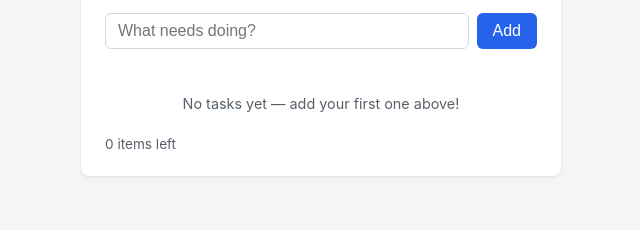
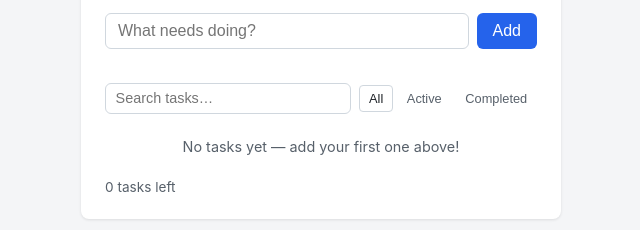
Before and after one commit to dgusti59/todo-app, a website: page index.html in a window 1280 px wide. Shown: the part 104-334 px from the top of the page, without its empty margins (319-959 px from the left). Drawn offline with Linux system fonts and the light colour scheme.

Commit message:
Add active/completed filters, text search, and task counter
Filter buttons narrow the list to active or completed items, the
search box narrows by matching text as you type, and both combine
with the existing tasks-left counter.

```diff
--- a/index.html
+++ b/index.html
@@ -22,6 +22,21 @@
     </form>
     <p id="todo-error" class="error" role="alert"></p>
 
+    <div class="controls">
+      <input
+        id="search-input"
+        type="search"
+        class="search-input"
+        placeholder="Search tasks…"
+        autocomplete="off"
+      />
+      <div class="filters" id="filters">
+        <button type="button" data-filter="all" class="active">All</button>
+        <button type="button" data-filter="active">Active</button>
+        <button type="button" data-filter="completed">Completed</button>
+      </div>
+    </div>
+
     <ul id="todo-list" class="todo-list"></ul>
     <p id="empty-state" class="empty-state">No tasks yet — add your first one above!</p>
 
--- a/script.js
+++ b/script.js
@@ -6,9 +6,13 @@ const list = document.getElementById("todo-list");
 const countEl = document.getElementById("todo-count");
 const errorEl = document.getElementById("todo-error");
 const emptyStateEl = document.getElementById("empty-state");
+const searchInput = document.getElementById("search-input");
+const filtersEl = document.getElementById("filters");
 
 let todos = loadTodos();
 let editingId = null;
+let filter = "all";
+let search = "";
 
 function loadTodos() {
   try {
@@ -54,11 +58,31 @@ function editTodo(id, text) {
   render();
 }
 
+function visibleTodos() {
+  return todos
+    .filter((t) => {
+      if (filter === "active") return !t.completed;
+      if (filter === "completed") return t.completed;
+      return true;
+    })
+    .filter((t) => t.text.toLowerCase().includes(search.toLowerCase()));
+}
+
 function render() {
   list.innerHTML = "";
-  emptyStateEl.hidden = todos.length !== 0;
+  const visible = visibleTodos();
 
-  for (const todo of todos) {
+  if (todos.length === 0) {
+    emptyStateEl.textContent = "No tasks yet — add your first one above!";
+    emptyStateEl.hidden = false;
+  } else if (visible.length === 0) {
+    emptyStateEl.textContent = "No tasks match your filters.";
+    emptyStateEl.hidden = false;
+  } else {
+    emptyStateEl.hidden = true;
+  }
+
+  for (const todo of visible) {
     const li = document.createElement("li");
     li.className = `todo-item${todo.completed ? " completed" : ""}`;
 
@@ -113,7 +137,7 @@ function render() {
   }
 
   const remaining = todos.filter((t) => !t.completed).length;
-  countEl.textContent = `${remaining} item${remaining === 1 ? "" : "s"} left`;
+  countEl.textContent = `${remaining} task${remaining === 1 ? "" : "s"} left`;
 }
 
 form.addEventListener("submit", (event) => {
@@ -138,4 +162,19 @@ input.addEventListener("input", () => {
   }
 });
 
+searchInput.addEventListener("input", () => {
+  search = searchInput.value;
+  render();
+});
+
+filtersEl.addEventListener("click", (event) => {
+  const button = event.target.closest("button[data-filter]");
+  if (!button) return;
+  filter = button.dataset.filter;
+  for (const btn of filtersEl.querySelectorAll("button")) {
+    btn.classList.toggle("active", btn === button);
+  }
+  render();
+});
+
 render();
--- a/style.css
+++ b/style.css
@@ -66,6 +66,45 @@ h1 {
   color: #d1242f;
 }
 
+.controls {
+  display: flex;
+  flex-wrap: wrap;
+  gap: 0.5rem;
+  align-items: center;
+  justify-content: space-between;
+  margin-bottom: 1rem;
+}
+
+.search-input {
+  flex: 1;
+  min-width: 0;
+  padding: 0.4rem 0.6rem;
+  border: 1px solid #d0d7de;
+  border-radius: 6px;
+  font-size: 0.9rem;
+}
+
+.filters {
+  display: flex;
+  gap: 0.25rem;
+  flex-shrink: 0;
+}
+
+.filters button {
+  border: 1px solid transparent;
+  background: none;
+  padding: 0.3rem 0.55rem;
+  border-radius: 4px;
+  cursor: pointer;
+  color: #57606a;
+  font-size: 0.8rem;
+}
+
+.filters button.active {
+  border-color: #d0d7de;
+  color: #1f2328;
+}
+
 .todo-list {
   list-style: none;
   margin: 0;
```
